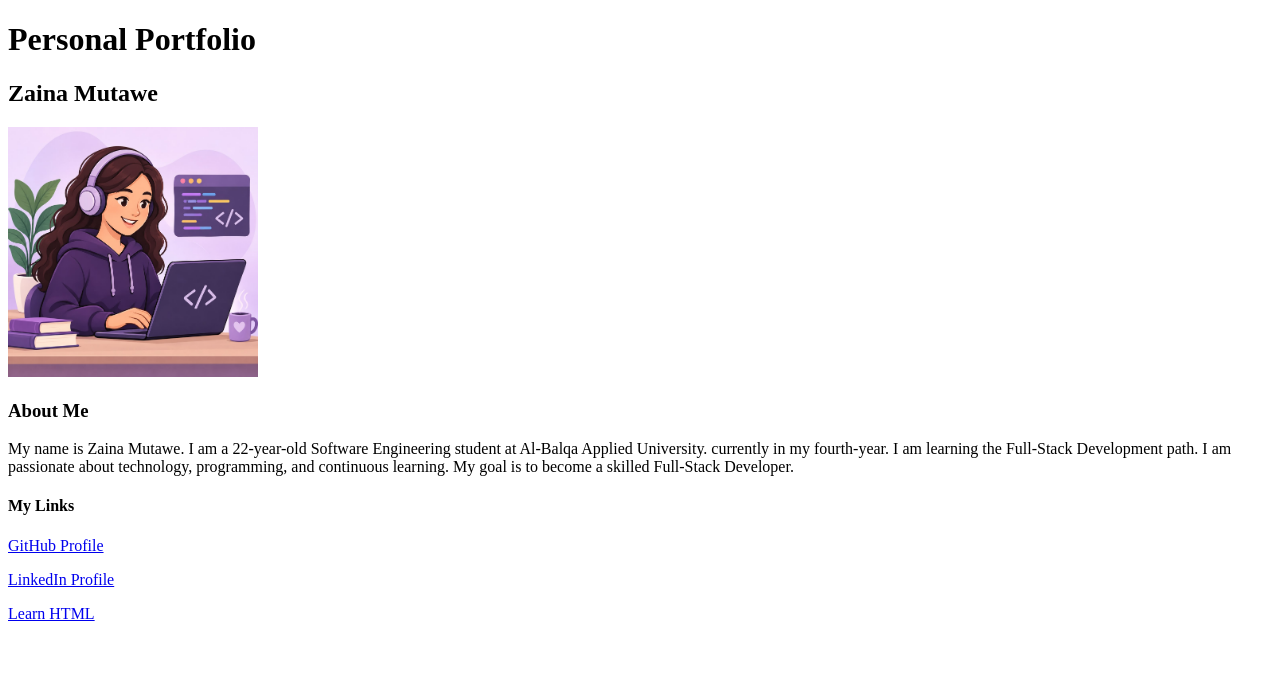
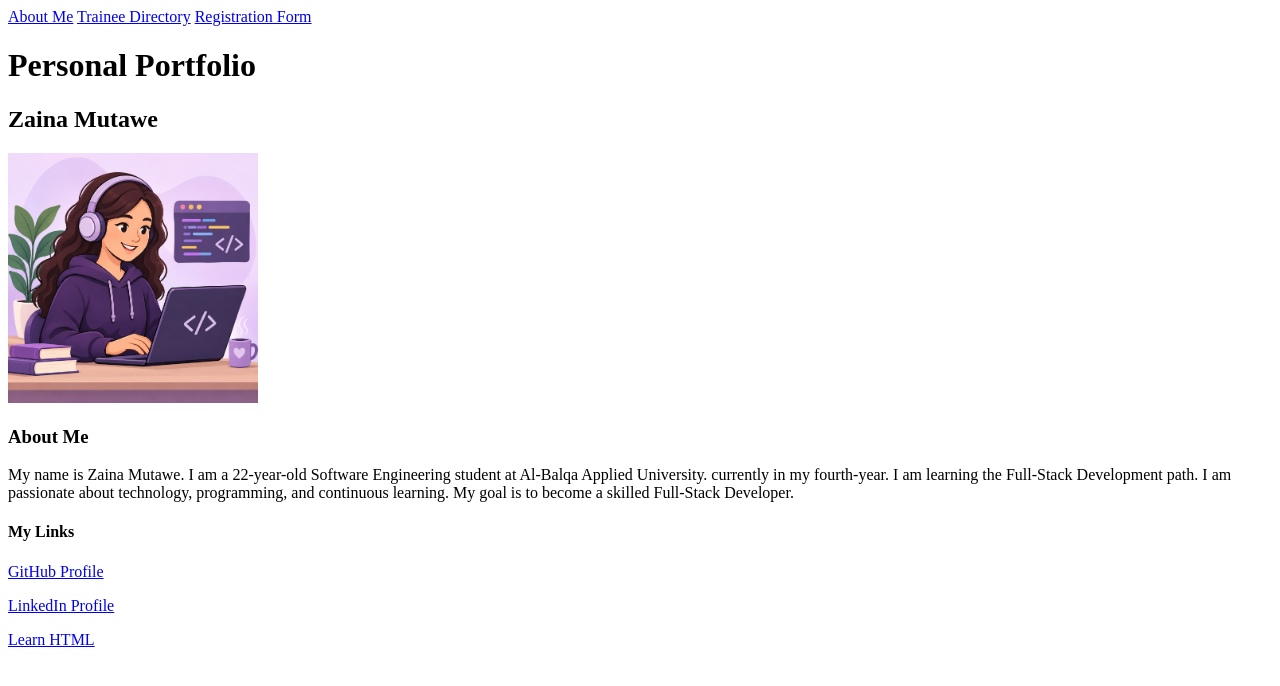
Before and after one commit to zainamutawe/week-1-html-portfolio, a plain HTML site: page personal-page.html in a window 1280 px wide. Drawn offline with Linux system fonts and the light colour scheme.

Commit message:
Complete Day 5 three-page HTML portfolio

```diff
--- a/personal-page.html
+++ b/personal-page.html
@@ -4,6 +4,11 @@
         <title>My personal page</title>
     </head>
     <body>
+        <nav>
+            <a href="personal-page.html">About Me</a>
+            <a href="trainee-directory.html">Trainee Directory</a>
+            <a href="registration-form.html">Registration Form</a>
+        </nav>
         <h1>Personal Portfolio</h1>
         <h2>Zaina Mutawe</h2>
         <img src="images/developer-avatar.png" alt="Professional Developer Avatar"
```
Also changed, not shown: registration-form.html (+5 -0 lines), trainee-directory.html (+5 -0 lines), images/day-05-portfolio.png (added), 2 other files.
